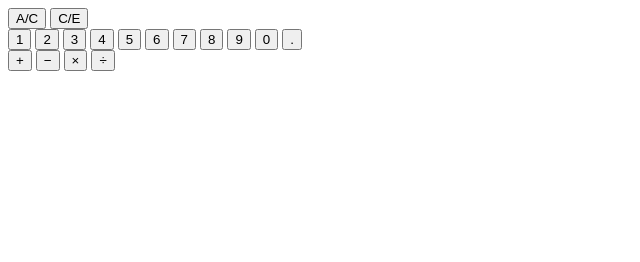
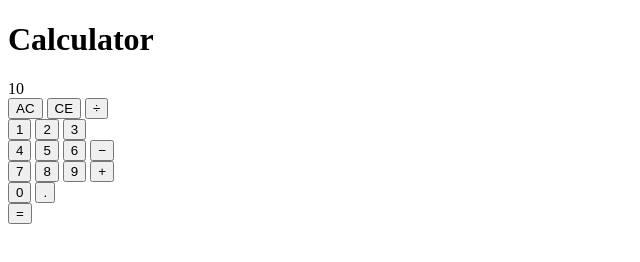
Before and after one commit to bbbbcccd/calculator, a plain HTML site: page index.html in a window 1280 px wide. Shown: the whole page, without its empty margins (0-640 px from the left). Drawn offline with Linux system fonts and the light colour scheme.

Commit message:
Update calculator parts

```diff
--- a/index.html
+++ b/index.html
@@ -9,35 +9,48 @@
     <title>Calculator</title>
 </head>
 <body>
+    <h1>Calculator</h1>
     <div class="calc-container">
-        <div class="result"></div>
+        <div class="result">10</div>
         <div class="button-container">
-            <div class="left-btn-container">
-                <div class="clear-container">
-                    <button id="AC">A/C</button>
-                    <button id="CE">C/E</button>
-                </div>
+            <div class="first-row">
+                <button id="AC" class="clear">AC</button>
+                <button id="CE" class="clear">CE</button>
+                <button id="/" class="operator">&divide;</button>
+            </div>
 
-                <div class="number-container">
-                    <button id="1">1</button>
-                    <button id="2">2</button>
-                    <button id="3">3</button>
-                    <button id="4">4</button>
-                    <button id="5">5</button>
-                    <button id="6">6</button>
-                    <button id="7">7</button>
-                    <button id="8">8</button>
-                    <button id="9">9</button>
-                    <button id="0">0</button>
-                    <button id=".">.</button>
-                </div>
+            <div class="second-row">
+                <button id="1" class="number">1</button>
+                <button id="2" class="number">2</button>
+                <button id="3" class="number">3</button>
+            </div>
+
+            <div class="third-row">
+                <button id="4" class="number">4</button>
+                <button id="5" class="number">5</button>
+                <button id="6" class="number">6</button>
+                <button id="-" class="operator">&minus;</button>
+            </div>
+
+            <div class="fourth-row">
+                <button id="7" class="number">7</button>
+                <button id="8" class="number">8</button>
+                <button id="9" class="number">9</button>
+                <button id="+" class="operator">&plus;</button>
+            </div>
+
+            <div class="fifth-row">
+                <button id="0" class="number">0</button>
+                <button id=".">.</button>
+                <div id="empty-container"></div>
+                <button id="=">&equals;</button>
             </div>
 
             <div class="operator-container">
-                <button id="+">&plus;</button>
-                <button id="-">&minus;</button>
-                <button id="*">&times;</button>
-                <button id="/">&divide;</button>
+
+
+
+
             </div>
         </div>
     </div>
```
